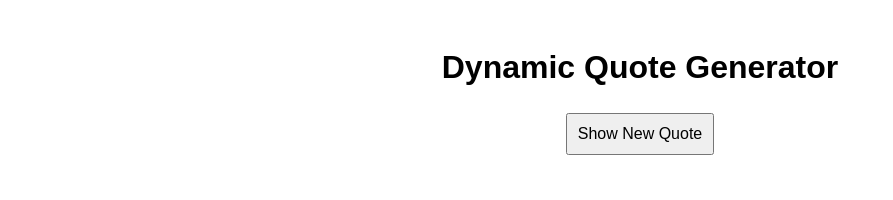
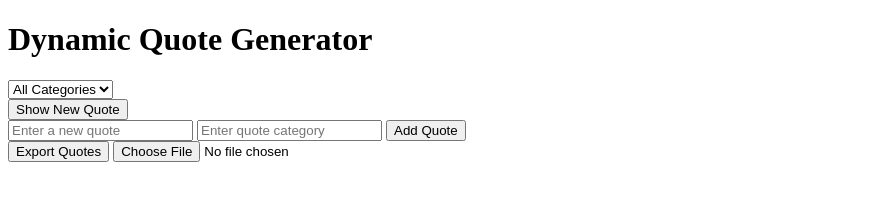
Before and after one commit to tomtraveler/alx_fe_javascript, a plain HTML site: page dom-manipulation/INDEX.HTML in a window 1280 px wide. Shown: the whole page, without its empty margins (0-893 px from the left). Drawn offline with Linux system fonts and the light colour scheme.

Commit message:
Update INDEX.HTML

```diff
--- a/dom-manipulation/INDEX.HTML
+++ b/dom-manipulation/INDEX.HTML
@@ -4,32 +4,23 @@
   <meta charset="UTF-8">
   <meta name="viewport" content="width=device-width, initial-scale=1.0">
   <title>Dynamic Quote Generator</title>
-  <style>
-    body {
-      font-family: Arial, sans-serif;
-      text-align: center;
-      padding: 20px;
-    }
-    #quoteDisplay {
-      margin: 20px 0;
-      font-size: 1.5em;
-      color: #333;
-    }
-    #quoteForm {
-      margin-top: 20px;
-    }
-    input, select, button {
-      margin: 5px;
-      padding: 10px;
-      font-size: 1em;
-    }
-  </style>
 </head>
 <body>
   <h1>Dynamic Quote Generator</h1>
+  <select id="categoryFilter" onchange="filterQuotes()">
+    <option value="all">All Categories</option>
+    <!-- Dynamically populated categories -->
+  </select>
   <div id="quoteDisplay"></div>
   <button id="newQuote">Show New Quote</button>
-  <div id="formContainer"></div>
+  <div>
+    <input id="newQuoteText" type="text" placeholder="Enter a new quote" />
+    <input id="newQuoteCategory" type="text" placeholder="Enter quote category" />
+    <button onclick="addQuote()">Add Quote</button>
+  </div>
+  <button onclick="exportToJsonFile()">Export Quotes</button>
+  <input type="file" id="importFile" accept=".json" onchange="importFromJsonFile(event)" />
+  <div id="notification" style="display: none; position: fixed; top: 10px; right: 10px; background: #f0ad4e; padding: 10px; border-radius: 5px; color: white;"></div>
   <script src="script.js"></script>
 </body>
 </html>
```
